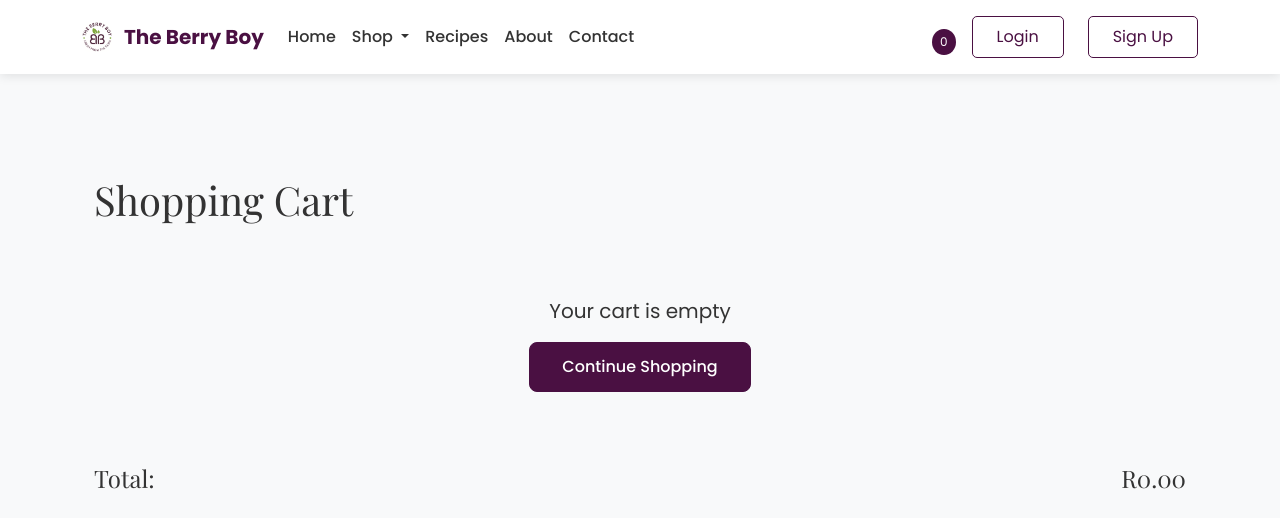
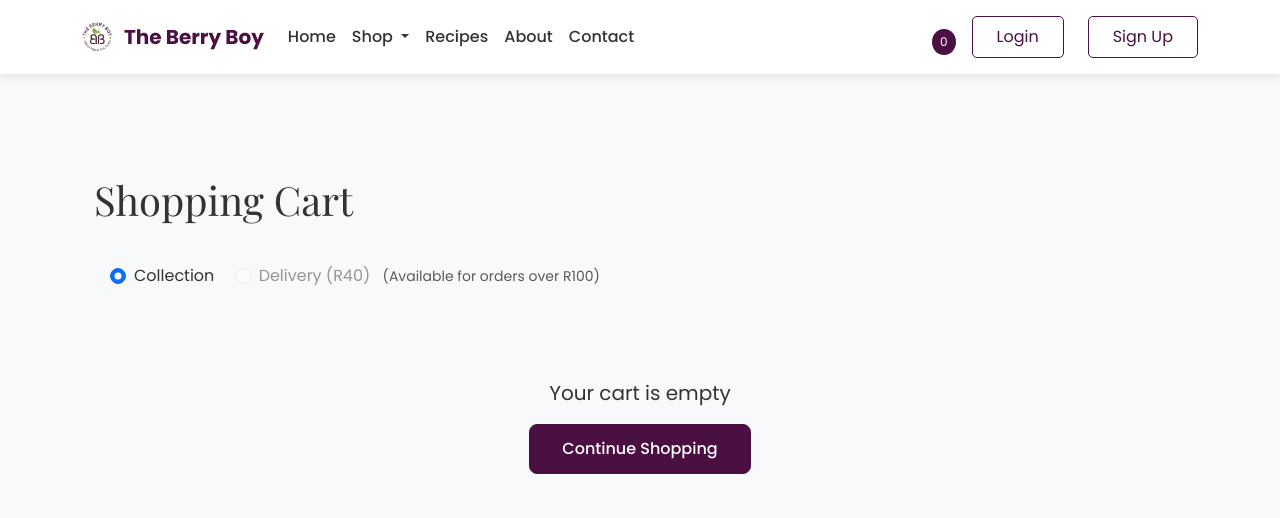
Before and after one commit to WayneBruton/berryboy, a Flask app: page /cart in a window 1280 px wide. Shown: the top 518 px of the page. Run offline with Flask 3, Linux system fonts and the light colour scheme; data that the repository does not hold is empty; some libraries are stand-ins or nearby versions.

Commit message:
2025/05/14B

```diff
--- a/app/templates/shop/cart.html
+++ b/app/templates/shop/cart.html
@@ -3,6 +3,19 @@
 {% block content %}
 <div class="container py-5">
     <h1 class="mb-4">Shopping Cart</h1>
+
+    <!-- Collection/Delivery Options -->
+    <div class="delivery-options mb-4 p-3 bg-light rounded">
+        <div class="form-check form-check-inline">
+            <input class="form-check-input" type="radio" name="deliveryOption" id="collectionOption" value="collection" checked>
+            <label class="form-check-label" for="collectionOption">Collection</label>
+        </div>
+        <div class="form-check form-check-inline">
+            <input class="form-check-input" type="radio" name="deliveryOption" id="deliveryOption" value="delivery" disabled>
+            <label class="form-check-label" for="deliveryOption">Delivery (R40)</label>
+            <small class="text-muted ms-2">(Available for orders over R100)</small>
+        </div>
+    </div>
 
     <div class="cart-items mb-4">
         <div id="cart-items-container">
@@ -15,6 +28,15 @@
     </div>
 
     <div class="cart-summary mt-4">
+        <div class="d-flex justify-content-between">
+            <h4>Subtotal:</h4>
+            <h4 id="cart-subtotal">R0.00</h4>
+        </div>
+        <!-- Delivery fee row - always visible, but value depends on conditions -->
+        <div class="d-flex justify-content-between delivery-fee-row">
+            <h4>Delivery Fee:</h4>
+            <h4 id="delivery-fee">R40.00</h4>
+        </div>
         <div class="d-flex justify-content-between">
             <h4>Total:</h4>
             <h4 id="cart-total">R0.00</h4>
@@ -92,7 +114,7 @@ document.addEventListener('DOMContentLoaded', function() {
     }
 
     // Function to update the cart display
-    async function updateCartDisplay() {
+    async function updateCartDisplay(forceRecalculate = false) {
         // Clear current cart display
         cartContainer.innerHTML = '';
 
@@ -192,16 +214,75 @@ document.addEventListener('DOMContentLoaded', function() {
             tableBody.appendChild(row);
         });
 
-        // Update the total price display
-        cartTotal.textContent = `R${totalPrice.toFixed(2)}`;
+        // Get delivery option state
+        const deliveryOptionSelected = document.getElementById('deliveryOption').checked;
+
+        // Update the subtotal display
+        document.getElementById('cart-subtotal').textContent = `R${totalPrice.toFixed(2)}`;
+
+        // Update delivery options based on cart total
+        const deliveryOption = document.getElementById('deliveryOption');
+        const collectionOption = document.getElementById('collectionOption');
+        const deliveryFeeRow = document.querySelector('.delivery-fee-row');
+
+        // Get the current delivery option state
+        let deliverySelected = deliveryOption.checked;
+
+        // Enable/disable delivery option based on cart total
+        if (totalPrice >= 100) {
+            // Enable delivery option when order is R100+
+            deliveryOption.disabled = false;
+        } else {
+            // Disable delivery option when order is below R100
+            deliveryOption.disabled = true;
+            // If delivery was selected but now cart is below R100, switch to collection
+            if (deliverySelected) {
+                collectionOption.checked = true;
+                deliverySelected = false; // Update selected state
+            }
+        }
+
+        // Calculate final total based on delivery option
+        let finalTotal = totalPrice;
+
+        // Check current delivery selection state from the radio buttons
+        // We must get the current state directly from the DOM elements
+        const isDeliverySelected = document.getElementById('deliveryOption').checked;
+        const isOrderEligibleForDelivery = totalPrice >= 100;
+        const deliveryFeeDisplay = document.getElementById('delivery-fee');
+
+        // For debugging (can be removed after testing)
+        console.log('Order total:', totalPrice);
+        console.log('Delivery selected:', isDeliverySelected);
+        console.log('Order eligible for delivery:', isOrderEligibleForDelivery);
+
+        // Always reset any previous class changes
+        deliveryFeeRow.classList.remove('d-none');
+
+        // Apply delivery fee only when both conditions are met:
+        // 1. Delivery is selected AND
+        // 2. Order is R100 or more
+        if (isDeliverySelected && isOrderEligibleForDelivery) {
+            // Show R40 delivery fee and add to total
+            deliveryFeeDisplay.textContent = 'R40.00';
+            finalTotal = totalPrice + 40; // Add R40 delivery fee
+        } else {
+            // Show R0 delivery fee
+            deliveryFeeDisplay.textContent = 'R0.00';
+            // No fee added to total
+            finalTotal = totalPrice;
+        }
+
+        // Update the cart display
+        cartTotal.textContent = `R${finalTotal.toFixed(2)}`;
 
         // Update the hidden total value field and PayFast amount field
-        document.getElementById('cart-total-value').value = totalPrice.toFixed(2);
-        document.getElementById('payfast-amount').value = totalPrice.toFixed(2);
+        document.getElementById('cart-total-value').value = finalTotal.toFixed(2);
+        document.getElementById('payfast-amount').value = finalTotal.toFixed(2);
 
         // Show/hide the payment form based on cart contents
         const paymentFormContainer = document.getElementById('payment-form-container');
-        if (totalPrice <= 0) {
+        if (finalTotal <= 0) {
             paymentFormContainer.style.display = 'none';
         } else {
             paymentFormContainer.style.display = 'block';
@@ -304,6 +385,27 @@ document.addEventListener('DOMContentLoaded', function() {
 
     // Make sure cart count is always accurate
     window.updateCartCount();
+
+    // Add event listeners for delivery option changes
+    document.querySelectorAll('input[name="deliveryOption"]').forEach(radio => {
+        radio.addEventListener('change', function() {
+            // Immediately update cart when delivery option changes
+            updateCartDisplay(true);
+        });
+    });
+
+    // Initial check for delivery fee display on page load
+    setTimeout(function() {
+        // This ensures the delivery fee is correctly displayed after the page loads
+        const orderTotal = parseFloat(document.getElementById('cart-total-value').value);
+        const deliverySelected = document.getElementById('deliveryOption').checked;
+
+        if (orderTotal >= 100 && deliverySelected) {
+            document.getElementById('delivery-fee').textContent = 'R40.00';
+        } else {
+            document.getElementById('delivery-fee').textContent = 'R0.00';
+        }
+    }, 500);
 });
 </script>
 {% endblock %}
```
